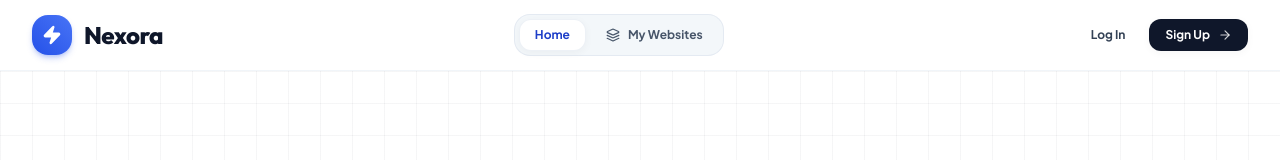
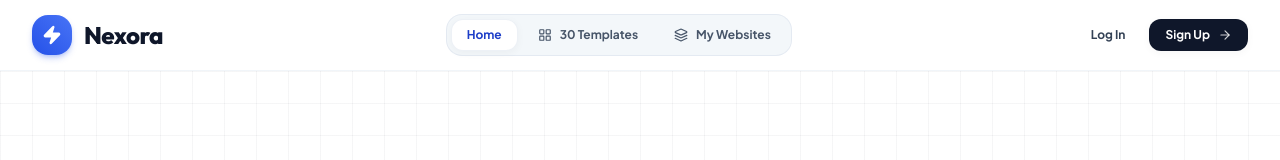
Before and after one commit to priyanshupokhariya5-crypto/nexora, a React (Vite) app in the folder client/: page / in a window 1280 px wide. Shown: the top 160 px of the page. Built offline with nearby package versions, Linux system fonts and the light colour scheme; no server answers; a web font is replaced by a local one.

Commit message:
Remove separate yellow count badge from Navbar Templates button while retaining 30 Templates label and click handler

```diff
--- a/client/src/components/Navbar.jsx
+++ b/client/src/components/Navbar.jsx
@@ -71,9 +71,14 @@ export default function Navbar({
             <span>Home</span>
           </button>
 
-          {user && (
           <button
-              onClick={() => setCurrentView('catalog')}
+            onClick={() => {
+              if (!user) {
+                onOpenAuth();
+              } else {
+                setCurrentView('catalog');
+              }
+            }}
             className={`relative px-4 py-2 rounded-xl text-xs font-bold transition-colors duration-200 z-10 flex items-center space-x-2 ${
               currentView === 'catalog' ? 'text-brand-700' : 'text-slate-600 hover:text-slate-900'
             }`}
@@ -86,12 +91,8 @@ export default function Navbar({
               />
             )}
             <LayoutGrid className="w-3.5 h-3.5" />
-              <span>Templates</span>
-              <span className="px-1.5 py-0.2 text-[9px] font-extrabold rounded-md bg-amber-100 text-amber-800 border border-amber-200/60">
-                {templatesCount}
-              </span>
+            <span>30 Templates</span>
           </button>
-          )}
 
           <button
             onClick={() => {
```
Lines whose indentation alone changed are shown as unchanged.
